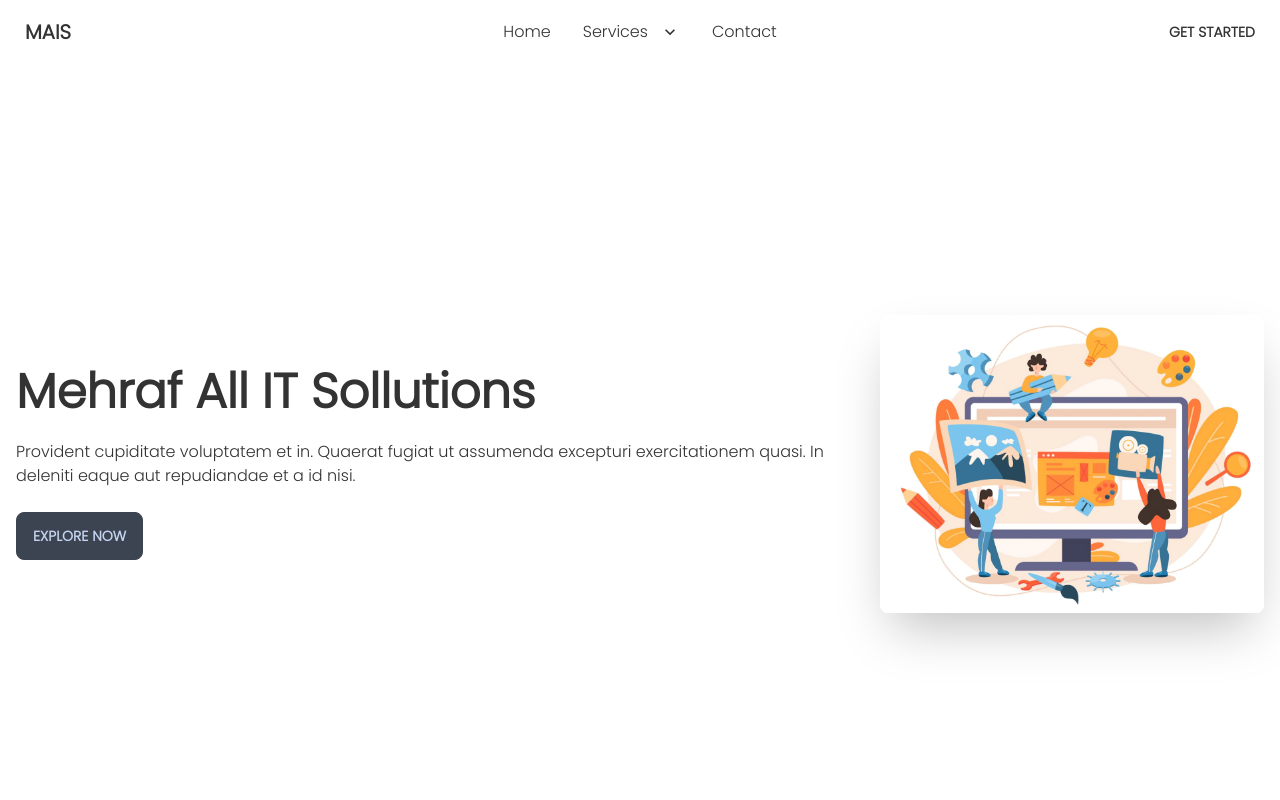
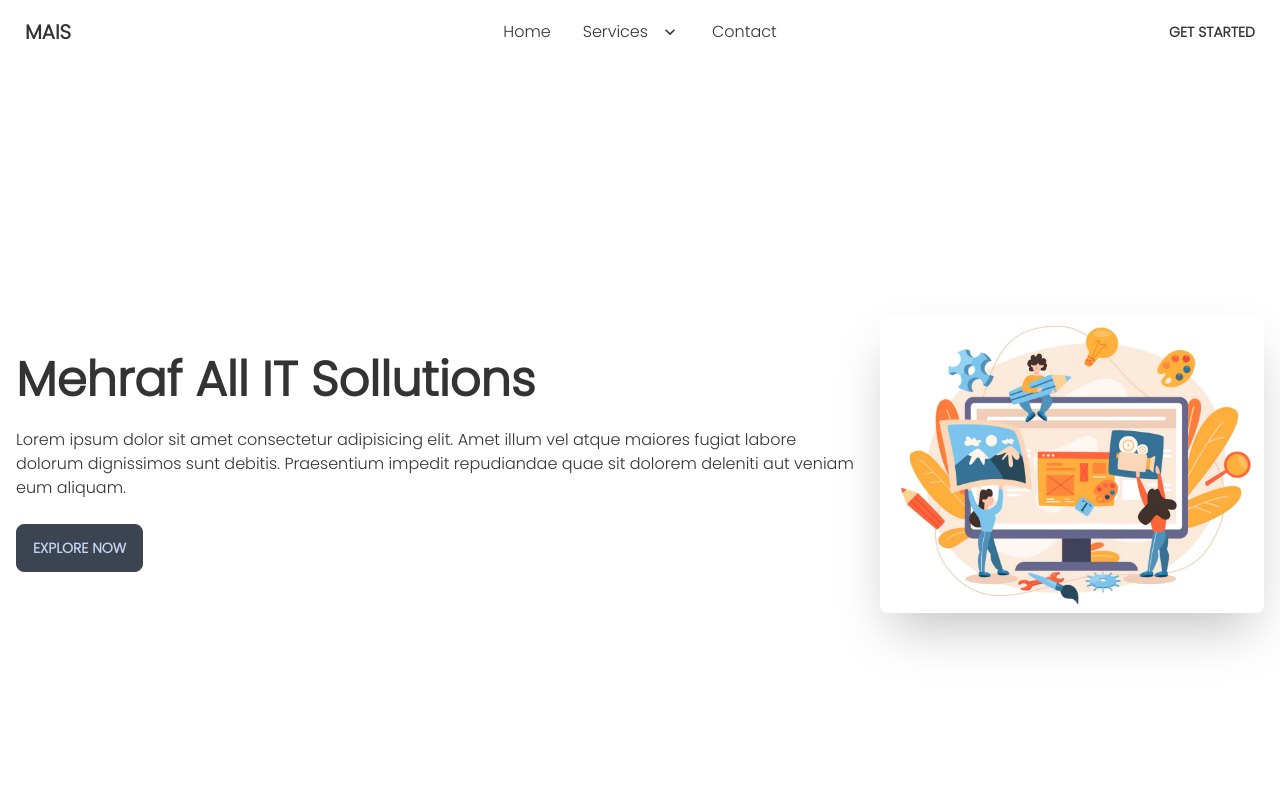
Before and after one commit to SalehAhmed19/Mehraf-All-IT-Solutions, a React (Create React App) app: page / in a window 1280 px wide. Shown: the top 800 px of the page. Built offline with nearby package versions, Linux system fonts and the light colour scheme.

Commit message:
simple channges

```diff
--- a/src/Pages/Home/Banner/Banner.jsx
+++ b/src/Pages/Home/Banner/Banner.jsx
@@ -10,9 +10,10 @@ const Banner = () => {
         <div>
           <h1 className="text-5xl font-bold">Mehraf All IT Sollutions</h1>
           <p className="py-6">
-            Provident cupiditate voluptatem et in. Quaerat fugiat ut assumenda
-            excepturi exercitationem quasi. In deleniti eaque aut repudiandae et
-            a id nisi.
+            Lorem ipsum dolor sit amet consectetur adipisicing elit. Amet illum
+            vel atque maiores fugiat labore dolorum dignissimos sunt debitis.
+            Praesentium impedit repudiandae quae sit dolorem deleniti aut veniam
+            eum aliquam.
           </p>
           <button className="btn btn-dark">Explore Now</button>
         </div>
```
